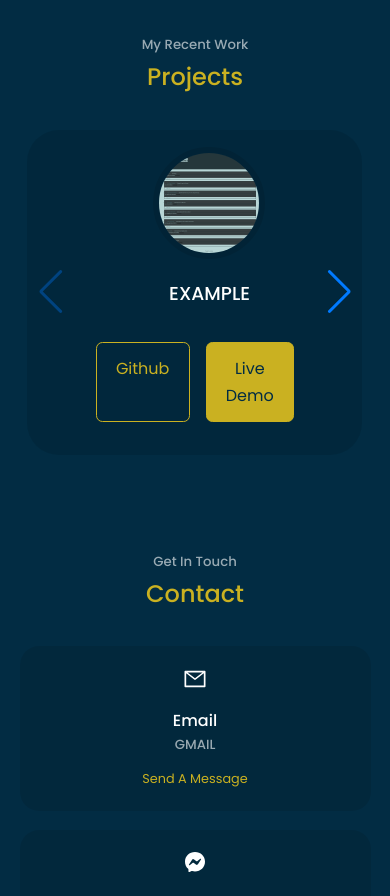
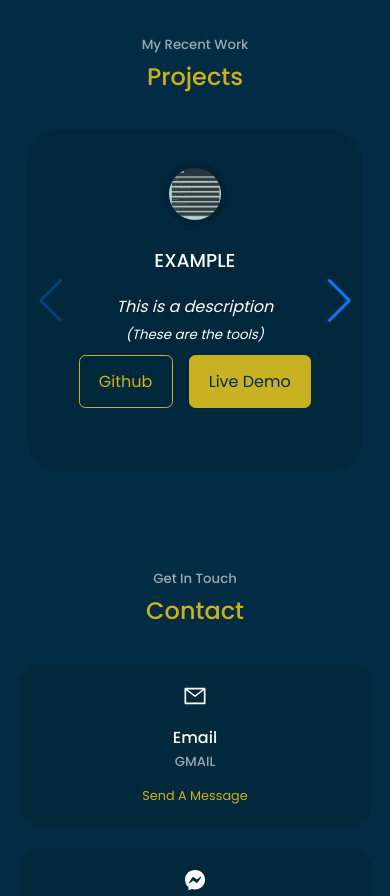
Before and after one commit to AdrianHenry15/Portfolio, a React (Create React App) app: page / in a window 390 px wide. Shown: the part 3220-4116 px from the top of the page. Built offline with nearby package versions, Linux system fonts and the light colour scheme.

Commit message:
structure organized

```diff
--- a/src/components/Header/header.css
+++ b/src/components/Header/header.css
@@ -84,11 +84,24 @@ header {
 
 @media screen and (max-height: 800px) {
     header {
-        height: 125vh;
+        height: 105vh;
     }
 
     header img {
         width: 50vh;
-        margin-left: 5rem;
+        margin-left: auto;
+        margin-right: auto;
     }
 }
+
+@media screen and (max-height: 600px) {
+    header  {
+        height: 115vh;
+    }
+}
+
+@media screen and (max-width: 300px) {
+    header {
+        height: 125vh;
+    }
+}
--- a/src/components/Portfolio/Portfolio.jsx
+++ b/src/components/Portfolio/Portfolio.jsx
@@ -23,6 +23,8 @@ const data = [
     id: 1,
     image: IMG1,
     title: 'EXAMPLE',
+    description: 'This is a description',
+    tools: '(These are the tools)',
     github: 'https://github.com',
     demo: 'https://github.com'
   },
@@ -30,6 +32,8 @@ const data = [
     id: 2,
     image: IMG2,
     title: 'EXAMPLE',
+    description: 'This is a description',
+    tools: '(These are the tools)',
     github: 'https://github.com',
     demo: 'https://github.com'
   },
@@ -37,6 +41,8 @@ const data = [
     id: 3,
     image: IMG3,
     title: 'EXAMPLE',
+    description: 'This is a description',
+    tools: '(These are the tools)',
     github: 'https://github.com',
     demo: 'https://github.com'
   },
@@ -44,6 +50,8 @@ const data = [
     id: 4,
     image: IMG4,
     title: 'EXAMPLE',
+    description: 'This is a description',
+    tools: '(These are the tools)',
     github: 'https://github.com',
     demo: 'https://github.com'
   },
@@ -51,6 +59,8 @@ const data = [
     id: 5,
     image: IMG5,
     title: 'EXAMPLE',
+    description: 'This is a description',
+    tools: '(These are the tools)',
     github: 'https://github.com',
     demo: 'https://github.com'
   },
@@ -58,6 +68,8 @@ const data = [
     id: 6,
     image: IMG6,
     title: 'EXAMPLE',
+    description: 'This is a description',
+    tools: '(These are the tools)',
     github: 'https://github.com',
     demo: 'https://github.com'
   }
@@ -81,13 +93,17 @@ const Portfolio = () => {
         // onSwiper={(swiper) => console.log(swiper)}
         // onSlideChange={() => console.log("slide change")}
       >
-        {data.map(({ id, image, title, github, demo }) => {
+        {data.map(({ id, image, title, description, tools, github, demo }) => {
           return (
             <SwiperSlide key={id} className="portfolio__item">
               <div className="portfolio__item-image">
                 <img src={image} alt={title} />
               </div>
               <h3>{title}</h3>
+              <i className="portfolio__desc">{description}</i> <br />
+              <small className="portfolio__tools">
+                <i>{tools}</i>
+              </small>
               <div className="portfolio__item-cta">
                 <a href={github} className="btn" target="_blank" rel="noreferrer">
                   Github
--- a/src/components/Portfolio/portfolio.css
+++ b/src/components/Portfolio/portfolio.css
@@ -10,10 +10,10 @@
 
 .portfolio__item {
     background: var(--color-bg-variant);
-    padding: 1rem 10rem 0 10rem;
+    text-align: center;
+    padding: 2rem;
     border-radius: 2rem;
-    border: 1px solid transparent;
-    transition: var(--transition);
+    user-select: none;
 }
 
 .portfolio__item:hover {
@@ -27,7 +27,7 @@
 }
 
 .portfolio__item h3 {
-    margin: 1.2rem 0 2rem;
+    margin: 1.2rem 0 1rem;
 }
 
 .portfolio__item-cta {
@@ -36,11 +36,12 @@
     margin-bottom: 1rem;
     justify-content: center;
     padding-bottom: 1rem;
+    padding-top: .5rem;
 }
 
 /* =========================== Image circles =========================== */
 .portfolio__item-image  {
-    width: 10rem;
+    width: 4rem;
     aspect-ratio: 1/1;
     overflow: hidden;
     border-radius: 50%;
@@ -52,24 +53,18 @@
 /* ========================= MEDIA QUERIES (MEDIUM DEVICES) ======================== */
 /* ================================= Tablets ================================= */
 @media screen and (max-width: 1024px) {
-    .portfolio__container {
-       width: 60%;
+    .container.testimonials__container {
+        width: 60%;
     }
 }
 /* ========================= MEDIA QUERIES (SMALL DEVICES) ======================== */
 
 @media screen and (max-width: 600px) {
-    .portfolio__container {
-        grid-template-columns: 1fr;
-        gap: 1rem;
-    }
+   .container.testimonials__container {
+       width: var(--container-width-sm);
+   }
 
-    .portfolio__item-image {
-        width: 7rem;
-        margin: 0 auto 0 -2.2rem;
-    }
-
-    .portfolio__item h3 {
-        margin-left: -1.2rem;
-    }
+   .client__review {
+       width: var(--container-width-sm);
+   }
 }
```
